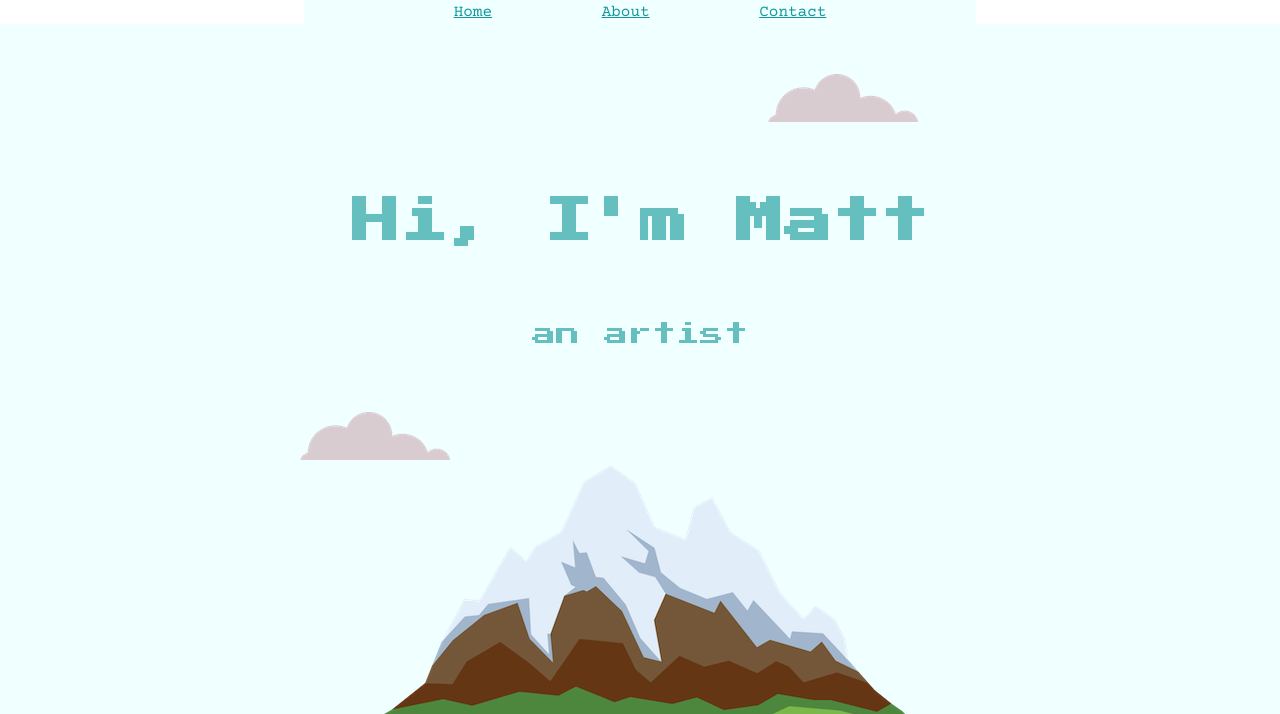
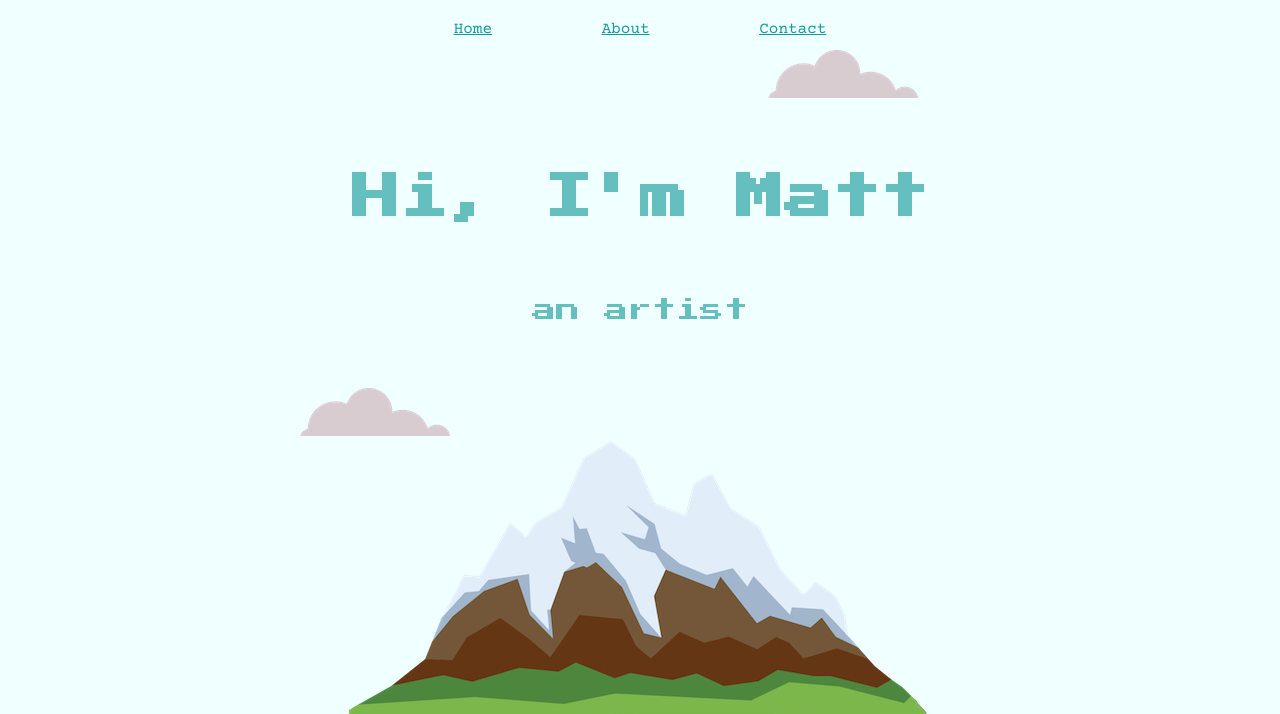
Before and after one commit to mattriese/mattriese.github.io, a plain HTML site: page index.html in a window 1280 px wide. Shown: the top 714 px of the page. Drawn offline with nearby package versions, Linux system fonts and the light colour scheme.

Commit message:
edit nav bar

```diff
--- a/CSS/styles.css
+++ b/CSS/styles.css
@@ -125,15 +125,29 @@ hr{
 }
 
 #navbar {
-  display: inline-block;
-  padding: 3px 100px;
-  position: sticky;
+  margin: auto;
+  position: fixed;
   top: 0;
   z-index: 2;
   background-color: azure;
+  text-align: center;
+  height: 40px;
+  left: 0;      /* ADDED */
+  top: 0;       /* ADDED */
+  width: 100%;  /* ADDED */
 }
 
 .nav {
-  padding: 50px 50px;
-  text-align: center;
+  padding: 20px 50px;
+  display: inline-block;
+  margin: auto;
 }
+
+/* #test {
+  height: 50px;
+  background-color: azure;
+  position: fixed;
+  left: 0;
+  top: 0;
+  width: 100%;
+} */
```
